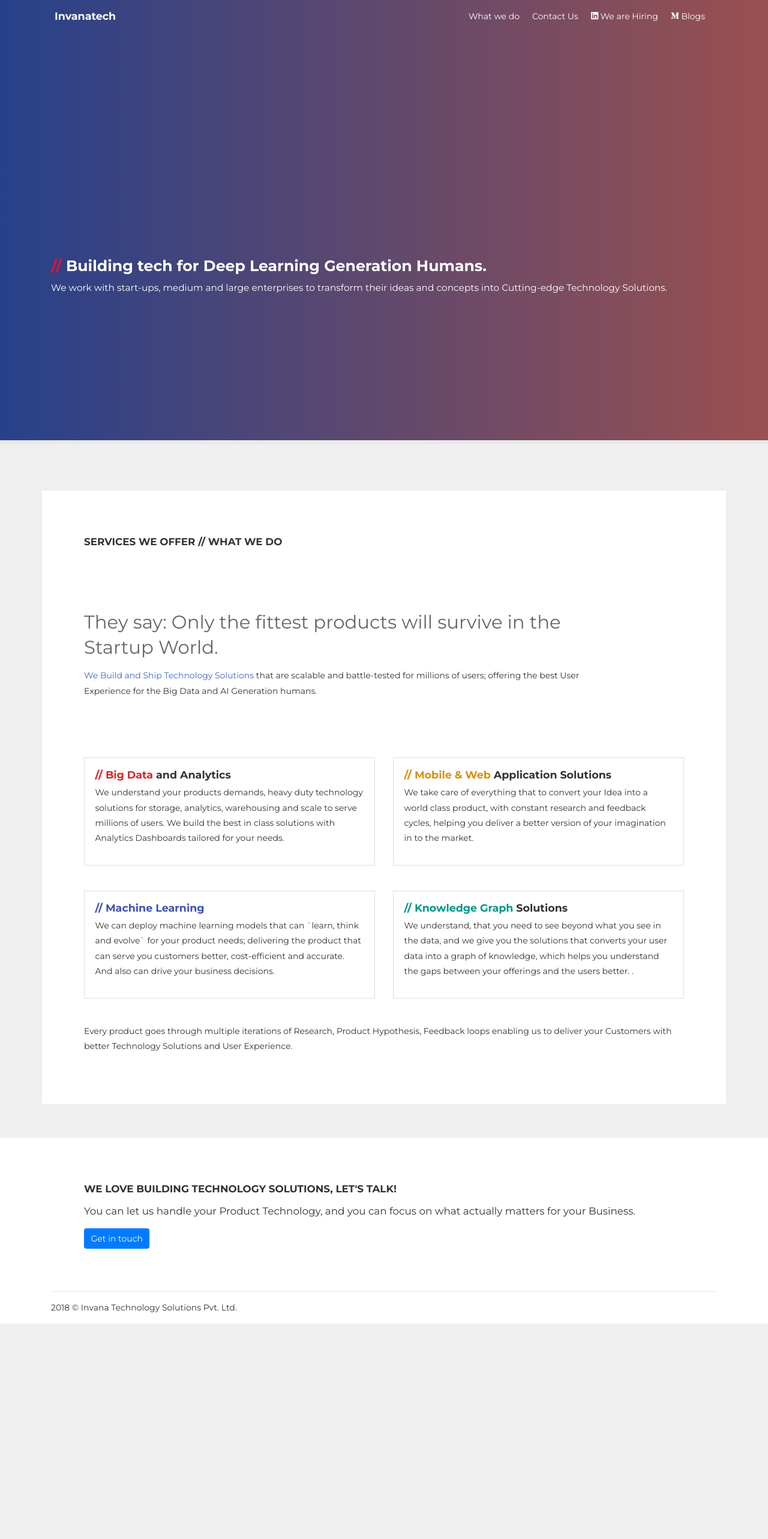
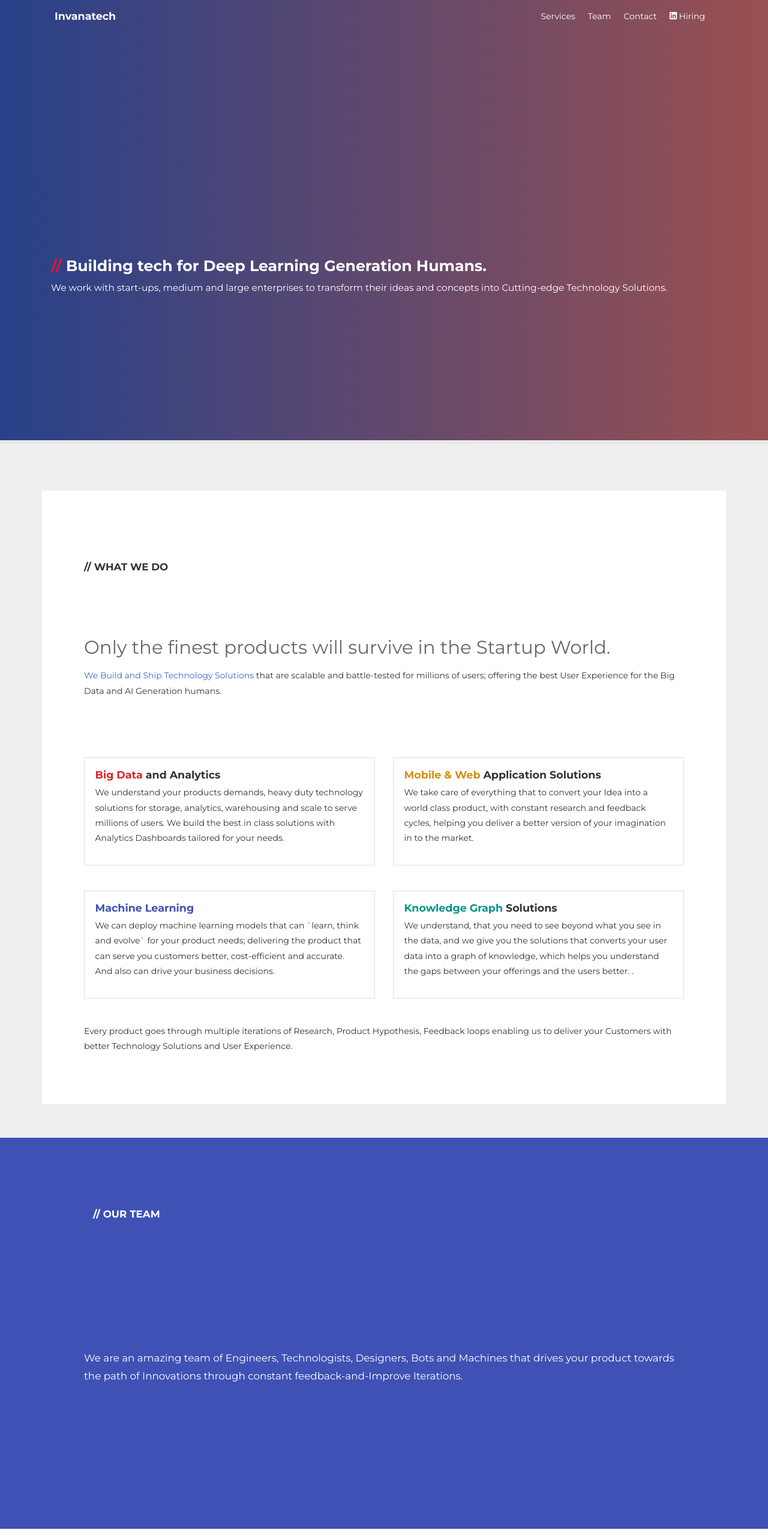
Before and after one commit to invana/invana.github.io, an Angular app: page / in a window 1280 px wide. Shown: the top 2566 px of the page at 60% size. Before the commit the page ends 2207 px from the top, so only its background shows below. Built offline with nearby package versions, Linux system fonts and the light colour scheme.

Commit message:
text changes

```diff
--- a/src/app/app.component.html
+++ b/src/app/app.component.html
@@ -7,13 +7,16 @@
       <strong>Invanatech</strong>
     </a></h5>
     <nav class="my-2 header-menu my-md-0 mr-md-3">
-      <a class="white pl-4" (click)="scroll('about-section')">What we do</a>
-      <a class="white pl-4" (click)="scroll('contact-section')">Contact Us</a>
-      <a class="white pl-4" target="_blank" href="https://www.linkedin.com/company/invana-technology-solutions-pvt-ltd./"><span class="fab fa-linkedin"></span> We are Hiring</a>
+      <a class="white pl-4" (click)="scroll('about-section')">Services</a>
+      <a class="white pl-4" (click)="scroll('team-section')">Team</a>
+      <a class="white pl-4" (click)="scroll('contact-section')">Contact</a>
+      <a class="white pl-4" target="_blank"
+         href="https://www.linkedin.com/company/invana-technology-solutions-pvt-ltd./"><span
+        class="fab fa-linkedin"></span> Hiring</a>
       <!--<a class="white pl-4 mr-1" href="/opensource/"> <i class="fab fa-github"></i>-->
       <!--Opensource</a>-->
-      <a class="white pl-4" target="_blank" href="https://medium.com/invanatech">
-        <i class="fab fa-medium-m"></i> Blogs</a>
+      <!--<a class="white pl-4" target="_blank" href="https://medium.com/invanatech">-->
+      <!--<i class="fab fa-medium-m"></i> Blogs</a>-->
     </nav>
 
   </div>
@@ -53,13 +56,13 @@
   <div class="container bg-white about">
     <div class="row">
       <div class="col col-12">
-        <h2 class="section-heading">Services we offer // What we do </h2>
+        <h2 class="section-heading mt-5">// What we do </h2>
 
       </div>
-      <div class="col col-md-10 mt-5 mb-5">
+      <div class="col col-md-12 mt-5 mb-5">
 
         <blockquote class="bold ">
-          They say: Only the fittest products will survive in the Startup World.
+          Only the finest products will survive in the Startup World.
         </blockquote>
 
         <p><span style="color: #3b67cc">We Build and Ship Technology Solutions</span> that are scalable and
@@ -73,7 +76,7 @@
       <div class=" col-md-6 mb-5">
         <div class="card">
           <div class="card-body">
-            <h4 class="h5 bold"><span style="color: #d62727;">// Big Data</span> and Analytics</h4>
+            <h4 class="h5 bold"><span style="color: #d62727;">Big Data</span> and Analytics</h4>
             <p>We understand your products demands, heavy duty technology solutions for
               storage, analytics, warehousing and scale to serve millions of users. We build
               the best in class solutions with Analytics Dashboards tailored for your needs.</p>
@@ -83,7 +86,7 @@
       <div class="  col-md-6 mb-5">
         <div class="card">
           <div class="card-body">
-            <h4 class="h5 bold"><span style="color: #d69010">// Mobile & Web</span> Application Solutions</h4>
+            <h4 class="h5 bold"><span style="color: #d69010">Mobile & Web</span> Application Solutions</h4>
             <p>We take care of everything that to convert your Idea into a world class product, with
               constant research and feedback cycles, helping you deliver a better version of your imagination
               in to the market.</p>
@@ -93,7 +96,7 @@
       <div class="  col-md-6 mb-5">
         <div class="card">
           <div class="card-body">
-            <h4 class="h5 bold"><span style="color: #3f51b5">// Machine Learning</span></h4>
+            <h4 class="h5 bold"><span style="color: #3f51b5">Machine Learning</span></h4>
             <p>
               We can deploy machine learning models that can `learn, think and evolve` for your product
               needs; delivering the product
@@ -109,7 +112,7 @@
       <div class="  col-md-6 mb-5">
         <div class="card">
           <div class="card-body">
-            <h4 class="h5 bold"><span style="color: #009688;">// Knowledge Graph</span> Solutions</h4>
+            <h4 class="h5 bold"><span style="color: #009688;">Knowledge Graph</span> Solutions</h4>
             <p>We understand, that you need to see beyond what you see in the data, and we give you the
               solutions that converts your user data into a graph of knowledge,
               which helps you understand the gaps between your offerings and the users better.
@@ -129,11 +132,32 @@
 
   </div>
 </section>
+<section class="team" id="team-section">
+  <div class="container ">
+    <div class="row">
+      <div class="col col-12">
+        <h2 class="section-heading mt-5">// Our Team </h2>
+
+      </div>
+      <div class="col-md-12 talk-to-us">
+        <p style="font-size: 1.2rem">We are an amazing team of Engineers, Technologists, Designers, Bots and
+          Machines that drives your product towards the path of Innovations through constant
+          feedback-and-Improve Iterations.</p>
+      </div>
+      <div class="col-md-6">
+
+      </div>
+      <div class="col-md-6">
+      </div>
+    </div>
+  </div>
+
+</section>
 
 <section class="contact" id="contact-section">
   <div class="container ">
     <div class="row">
-      <div class="col-md-12 talk-to-us">
+      <div class="col-md-12 talk-to-us mt-5">
         <h4> We Love Building Technology Solutions, Let's Talk!</h4>
         <p style="font-size: 1.2rem">You can let us handle your Product Technology,
           and you can focus on what actually matters for your Business.</p>
--- a/src/styles.scss
+++ b/src/styles.scss
@@ -141,7 +141,8 @@
 }
 
 .about {
-  padding: 5rem;
+  padding: 2rem;
+
   blockquote {
     font-size: 2.2rem;
     line-height: 3rem;
@@ -150,20 +151,48 @@
   }
 }
 
-.contact {
+.contact, .team {
   padding: 0rem;
 
   background-color: #fff;
   .talk-to-us {
-    padding: 5rem;
-    padding-bottom: 0 !important;
+    //padding: 5rem;
+    padding-bottom: 0;
     h4 {
       text-transform: uppercase;
       font-size: 1.2rem;
       font-weight: bold;
     }
   }
+}
 
+.team {
+  background: #3f51b5;
+  h4, p, h2 {
+    color: white !important;
+
+  }
+  .talk-to-us {
+    padding-top: 6rem !important;
+    padding-bottom: 16rem !important;
+  }
+}
+
+/* Medium Devices, Desktops */
+@media only screen and (min-width: 992px) {
+  .contact, .team {
+    .talk-to-us {
+      padding: 5rem;
+    }
+  }
+  .team {
+    .section-heading {
+      padding: 5rem;
+    }
+  }
+  .about {
+    padding: 5rem;
+  }
 }
 
 .pulse {
```
